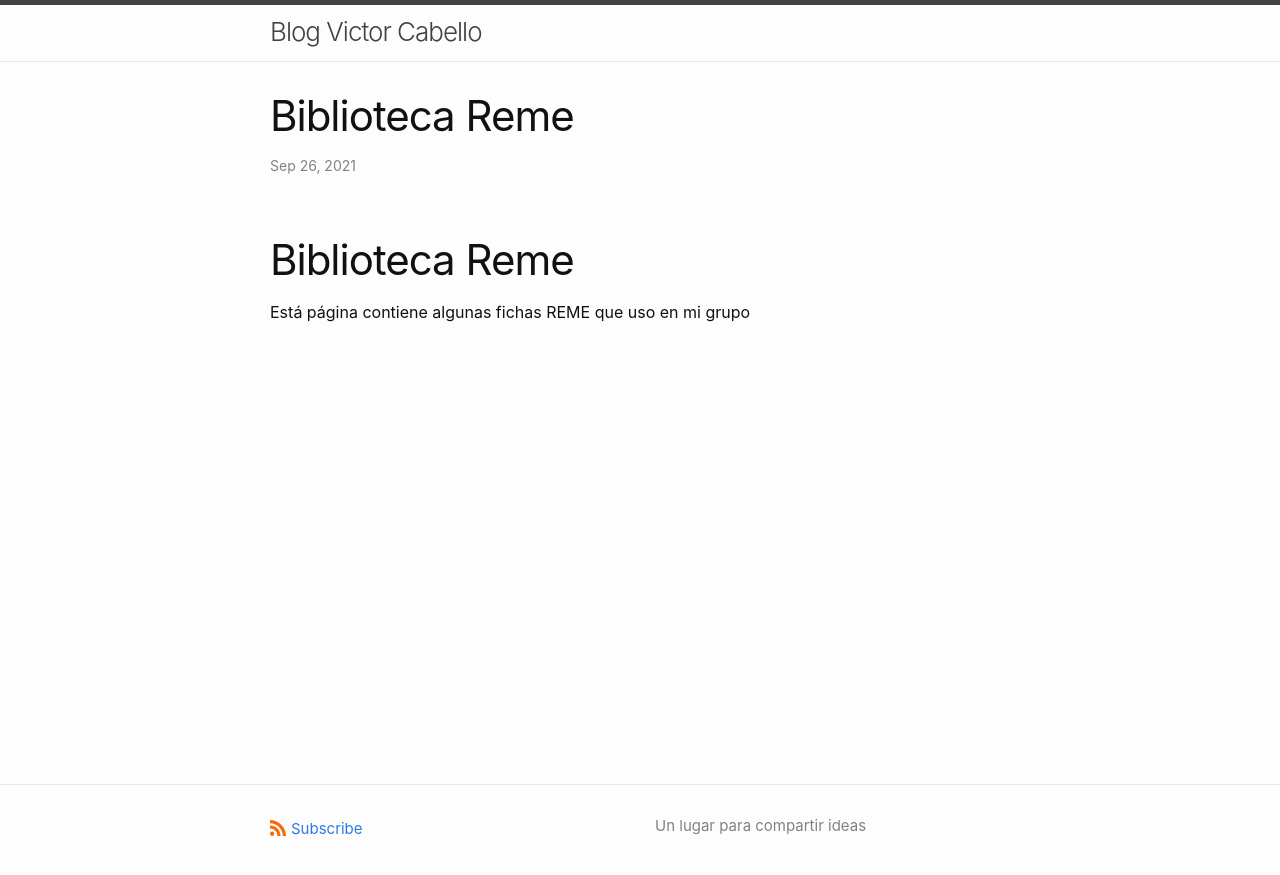
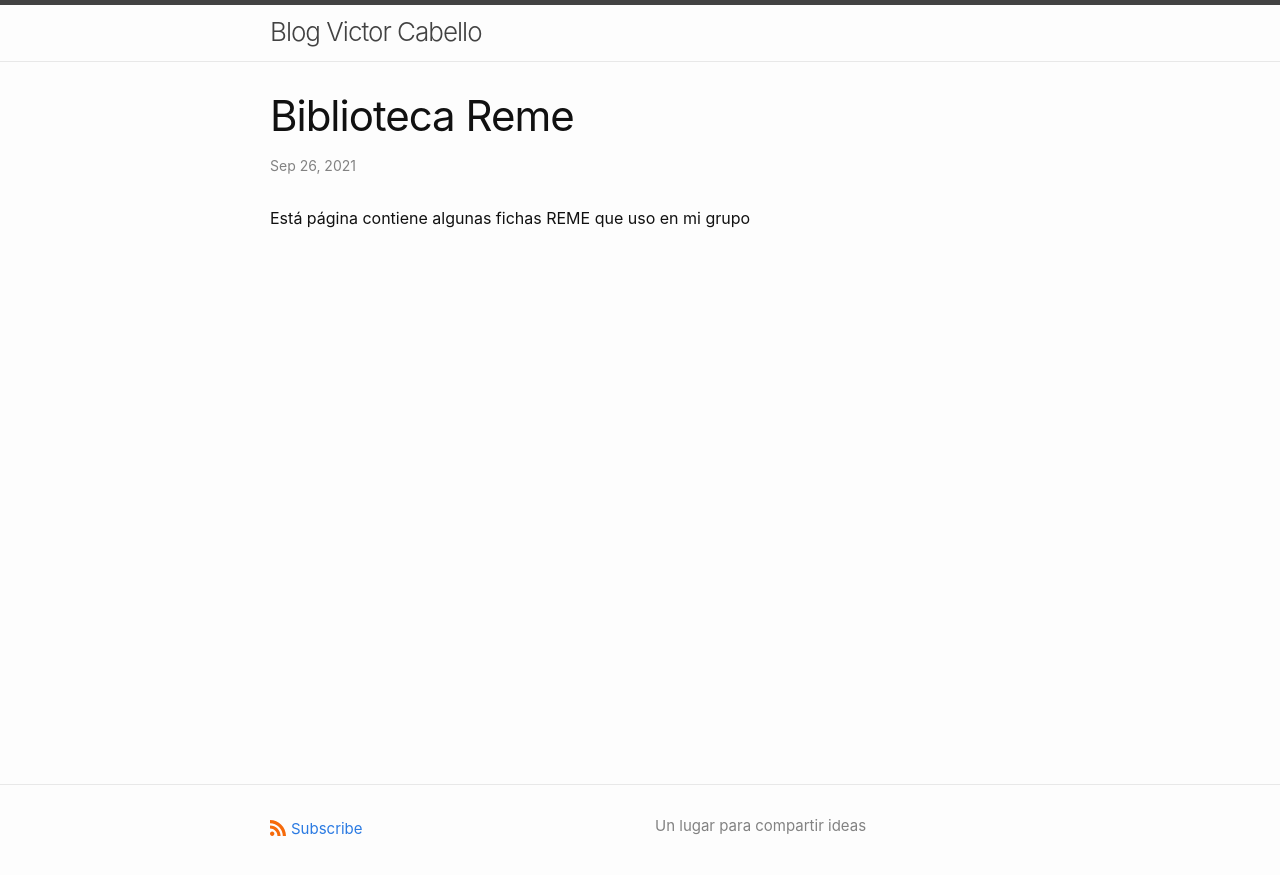
Before and after one commit to VictorCabello/VictorCabello.github.io, a Jekyll site: the page built from _posts/2022-09-26-reme.md, in a window 1280 px wide. Shown: the top 875 px of the page. Built offline with Jekyll 4.4.1, drawn with Linux system fonts in a browser that asks for light colours.

Commit message:
Fix header

```diff
--- a/_posts/2022-09-26-reme.md
+++ b/_posts/2022-09-26-reme.md
@@ -11,6 +11,4 @@ categories:
 - tag
 ---
 
-# Biblioteca Reme
-
 Está página contiene algunas fichas REME que uso en mi grupo
```
